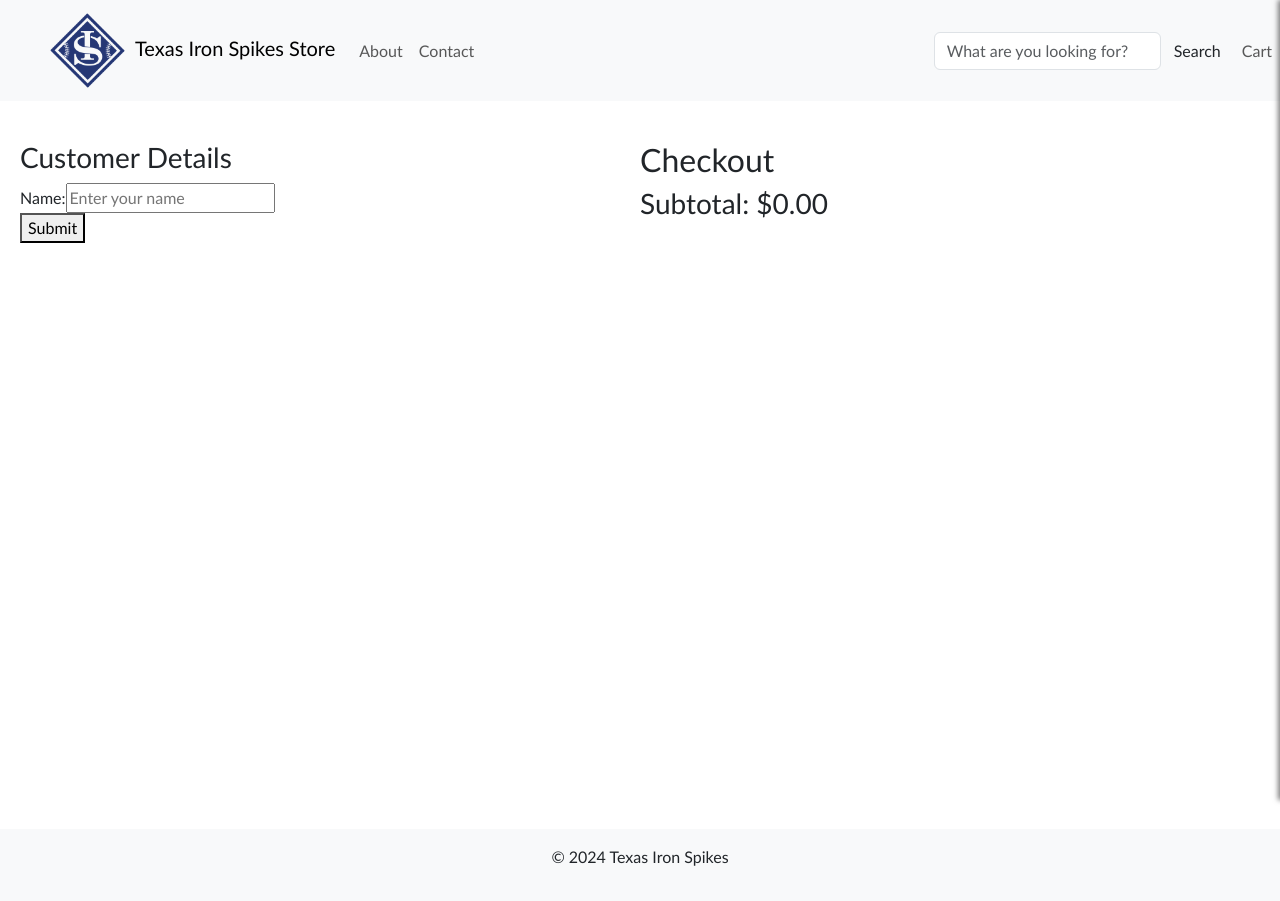
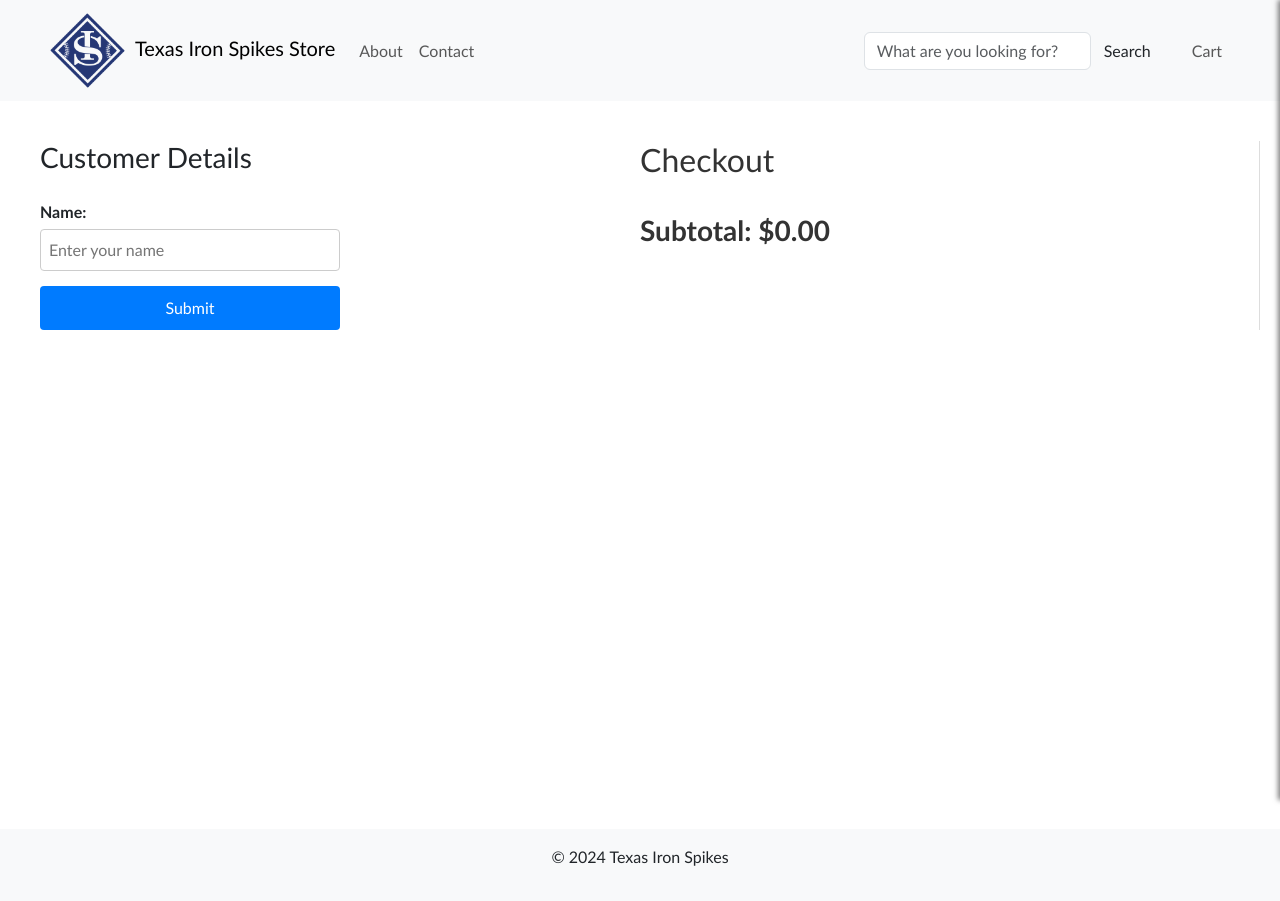
Before and after one commit to bhasfire/TXISMerchStore, a React (Create React App) app in the folder frontend/: page /cart in a window 1280 px wide. Built offline with nearby package versions, Linux system fonts and the light colour scheme.

Commit message:
UI updates to checkout and sidebar

```diff
--- a/frontend/src/components/CartSidebar.js
+++ b/frontend/src/components/CartSidebar.js
@@ -22,22 +22,70 @@ const Sidebar = styled.div`
 
 const CartItemsContainer = styled.div`
   overflow-y: auto;
+
 `;
 
 const CheckoutButtonContainer = styled.div`
   padding-top: 20px; // Add some space above the button
+  border-top: 2px solid #dee2e6; // Example border, adjust as needed
+
+  button {
+    background-color: #007bff; // Example button background color, adjust as needed
+    width: 100%;
+    color: white; // Example button text color, adjust as needed
+    border: none;
+    padding: 10px 20px; // Adjust padding as needed
+    margin-bottom: 20px; // Add some space below the button
+    border-radius: 5px; // Rounded corners for the button
+    font-size: 16px; // Adjust font size as needed
+    cursor: pointer;
+    transition: background-color 0.3s; // Transition for hover effect
+
+    &:hover {
+      background-color: #0056b3; // Darker shade on hover, adjust as needed
+    }
 `;
 
 const CartItem = styled.div`
   margin-bottom: 20px; // Give some space between cart items
   display: flex;
   align-items: center;
+  margin-bottom: 20px; // Add some space between cart items
+  padding-bottom: 20px; // Add some space below the cart items
+  border-bottom: 2px solid #dee2e6; // Example border, adjust as needed
 
   & > img {
-    width: 50px; // Example image size, adjust as needed
-    height: 50px; // Keep the aspect ratio
+    width: 100x; // Example image size, adjust as needed
+    height: 100px; // Keep the aspect ratio
     object-fit: cover;
     margin-right: 10px; // Space between image and text
+  }
+
+  div {
+    flex-grow: 1;
+  }
+
+  p {
+    font-size: 14px; // Smaller font size for details
+    line-height: 1.5; // Line spacing
+  }
+
+  button {
+    margin-right: 5px; // Space between buttons
+    padding: 5px 10px; // Button padding
+    font-size: 14px; // Button font size
+    border: none;
+    // background-color: #007bff;
+    color: black;
+    border-radius: 5px;
+
+    &:hover {
+      background-color: #0056b3;
+    }
+
+    &:last-child {
+      margin-right: 0; // No right margin for last button
+    }
   }
 `;
 
@@ -47,7 +95,7 @@ const CloseButton = styled.button`
   right: 10px;
   background: none;
   border: none;
-  font-size: 20px;
+  font-size: 50px;
   cursor: pointer;
 `;
 
@@ -99,11 +147,14 @@ const CartSidebar = ({ cart, setCart, onClose, isVisible }) => {
             <CloseButton onClick={onClose}>&times;</CloseButton>
             <CartItemsContainer>
                 <h3>Your Cart</h3>
-                {cart.map((item, index) => (
+                {cart.length === 0 ? (
+                        <p>Your Cart Is Currently Empty</p> // Display when cart is empty
+                    ) : (
+                    cart.map((item, index) => (
                         <CartItem key={index}>
                             <img src={item.imageUrl} alt={item.name} />
                             <div>
-                    <h5>{item.name}</h5>
+                                <strong>{item.name}</strong>
                                 <p>
                                     Size: {item.size} <br />
                                     Price: {item.price} <br />
@@ -115,12 +166,13 @@ const CartSidebar = ({ cart, setCart, onClose, isVisible }) => {
                                 <button onClick={() => removeFromCart(item.id, item.size)}>Remove</button>
                             </div>
                         </CartItem>
-                ))}
+                    ))
+                )}
             </CartItemsContainer>
-            <h3>Subtotal: ${subtotal.toFixed(2)}</h3>
             <CheckoutButtonContainer>
+                <h5>Subtotal: ${subtotal.toFixed(2)}</h5>
                 <Link to="/cart">
-                    <button onClick={onClose}>Go to Checkout</button>
+                    <button onClick={onClose}>Start Your Checkout</button>
                 </Link>
             </CheckoutButtonContainer>
 
--- a/frontend/src/components/Checkout.js
+++ b/frontend/src/components/Checkout.js
@@ -12,15 +12,132 @@ const CheckoutContainer = styled.div`
 const CartColumn = styled.div`
     margin-top: 20px;
     width: 50%;
+    border-right: 1px solid #ddd; // Divider
+    padding-right: 20px;
+    display: flex;
+    flex-direction: column;
+    gap: 20px;
+
+    h2 {
+        margin-bottom: 15px;
+        color: #333;
+    }
+
+    > div {
+        border: 1px solid #eee;
+        padding: 10px;
+        border-radius: 8px;
+        box-shadow: 0 2px 4px rgba(0,0,0,0.1);
+        transition: box-shadow 0.3s;
+
+        &:hover {
+            box-shadow: 0 4px 8px rgba(0,0,0,0.15);
+        }
+
+        img {
+            width: 100px;
+            height: 100px;
+            object-fit: cover;
+            border-radius: 4px;
+            display: flex;
+            margin-right: 10px;
+        }
+
+        h5 {
+            font-size: 16px;
+            font-weight: 600;
+            margin-bottom: 5px;
+        }
+
+        p {
+            font-size: 14px;
+            color: #666;
+            line-height: 1.4;
+        }
+
+        button {
+            padding: 5px 10px;
+            margin-right: 5px;
+            border: none;
+            border-radius: 4px;
+            background-color: #007bff;
+            color: white;
+            cursor: pointer;
+            transition: background-color 0.2s;
+
+            &:hover {
+                background-color: #0056b3;
+            }
+
+            &:last-child {
+                background-color: #dc3545;
+
+                &:hover {
+                    background-color: #c82333;
+                }
+            }
+        }
+    }
+
+    h3 {
+        align-self: flex-left;
+        font-weight: bold;
+        color: #333;
+    }
 `;
 
 const FormColumn = styled.div`
     margin-top: 20px;
     width: 50%;
+    padding-left: 20px;
 `;
 
 const CheckoutForm = styled.form`
-  // Style your form here
+    // border: 1px solid #ddd;
+    display: flex;
+    flex-direction: column;
+    gap: 15px;
+
+    h3 {
+        margin-bottom: 10px;
+    }
+
+    div {
+        display: flex;
+        flex-direction: column;
+        gap: 5px;
+        width: 50%;
+    }
+
+    label {
+        font-weight: bold;
+    }
+
+    input {
+        padding: 8px;
+        border: 1px solid #ccc;
+        border-radius: 4px;
+    }
+
+    button {
+        padding: 10px 20px;
+        width: 50%;
+        background-color: #007bff;
+        color: white;
+        border: none;
+        border-radius: 4px;
+        cursor: pointer;
+        transition: background-color 0.2s;
+
+        &:disabled {
+            background-color: #ccc;
+            cursor: not-allowed;
+        }
+
+        &:hover:not(:disabled) {
+            background-color: #0056b3;
+        }
+    }
 `;
 
 const Checkout = ({ cart, setCart }) => {
--- a/frontend/src/components/Home.js
+++ b/frontend/src/components/Home.js
@@ -75,6 +75,8 @@ const Home = ({ cart, setCart }) => {
       setIsLoading(true);
       try {
         const response = await fetch('http://localhost:3001/api/products');
+        // const response = await fetch('https://us-central1-txismerchstore.cloudfunctions.net/app/api/products');
+
         if (response.ok) {
           const data = await response.json();
           setProducts(data);
--- a/frontend/src/components/NavBar.js
+++ b/frontend/src/components/NavBar.js
@@ -40,7 +40,7 @@ const NavBar = ({ cart, isCartVisible, setIsCartVisible }) => {
           />
           <Button variant="outline-success">Search</Button>
         </Form>
-        <Nav>
+        <Nav style = {{marginLeft: '20px', marginRight: '50px'}}>
           {/* <LinkContainer to="/account">
             <Nav.Link>Account</Nav.Link>
           </LinkContainer> */}
```
Also changed, not shown: 11 other files (tests, documents, lock files or other folders). Lines whose indentation alone changed are shown as unchanged.
